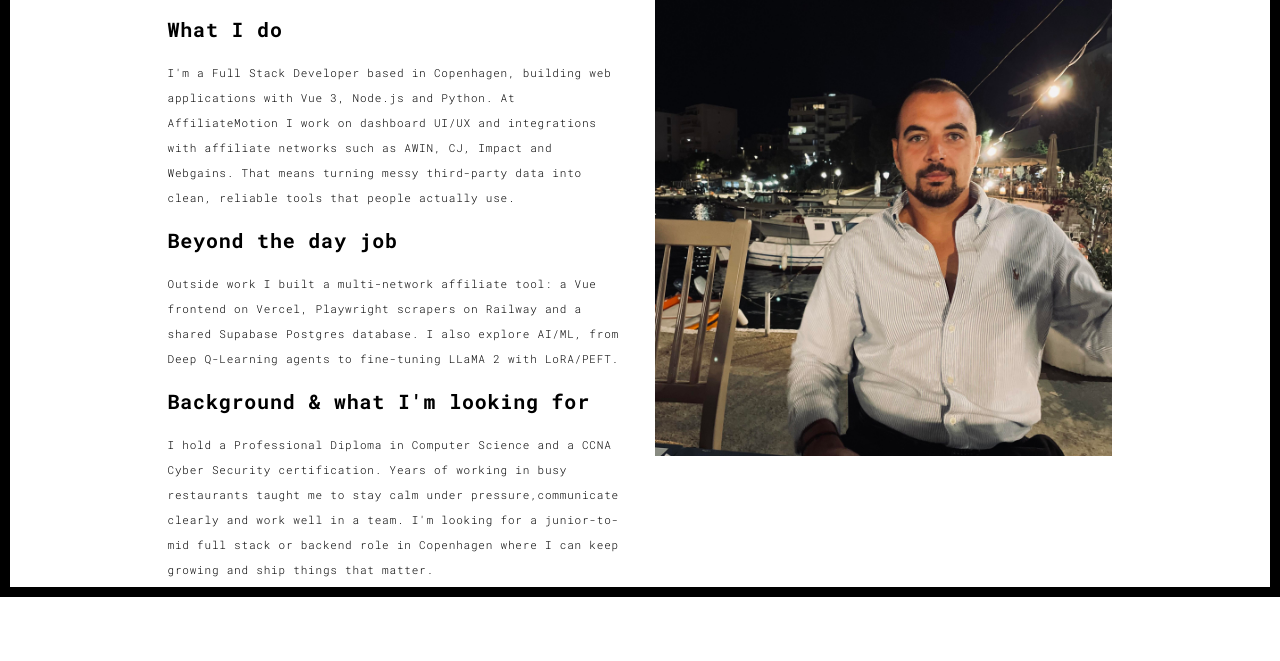
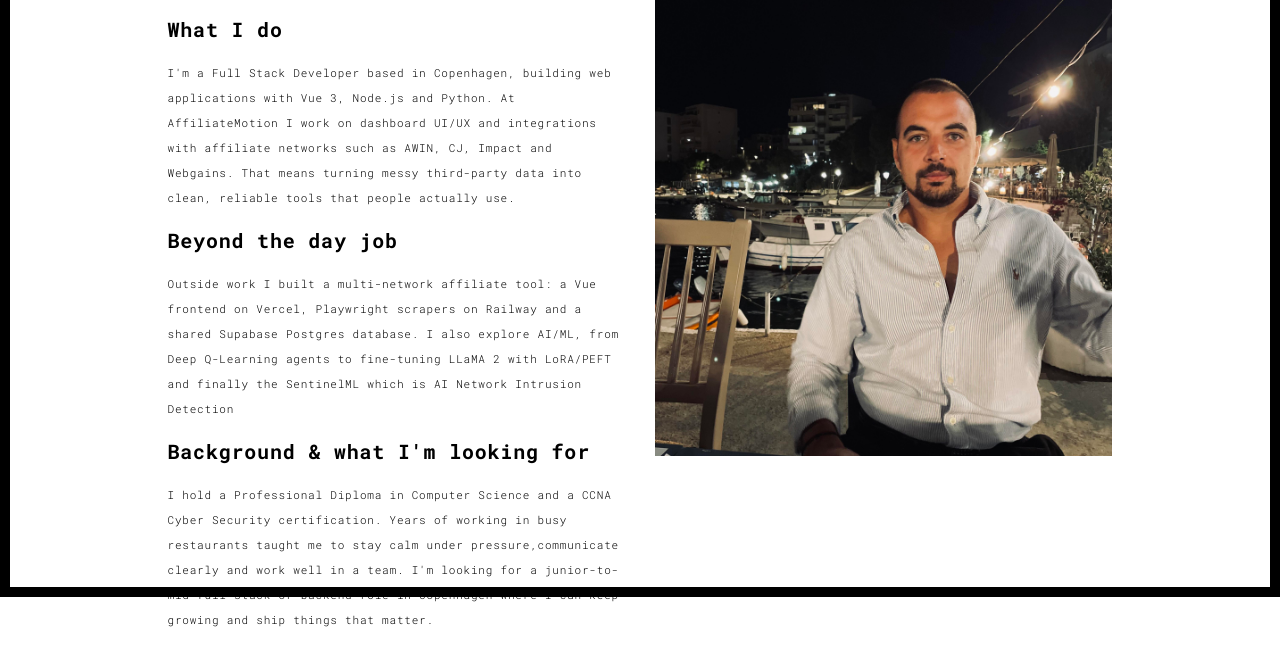
Before and after one commit to ManosLyrantzakis/Portfolio, a Flask app: page /about.html in a window 1280 px wide. Shown: the part 203-864 px from the top of the page. Run offline with Flask 3, Linux system fonts and the light colour scheme; some libraries are stand-ins or nearby versions.

Commit message:
adding work

```diff
--- a/templates/about.html
+++ b/templates/about.html
@@ -82,7 +82,8 @@
                     <p>
                       Outside work I built a multi-network affiliate tool:
                       a Vue frontend on Vercel, Playwright scrapers on Railway and a shared Supabase Postgres database.
-                      I also explore AI/ML, from Deep Q-Learning agents to fine-tuning LLaMA 2 with LoRA/PEFT.
+                      I also explore AI/ML, from Deep Q-Learning agents to fine-tuning LLaMA 2 with LoRA/PEFT and finally
+                      the SentinelML which is AI Network Intrusion Detection
                     </p>
 
                     <h3>Background & what I'm looking for</h3>
```
